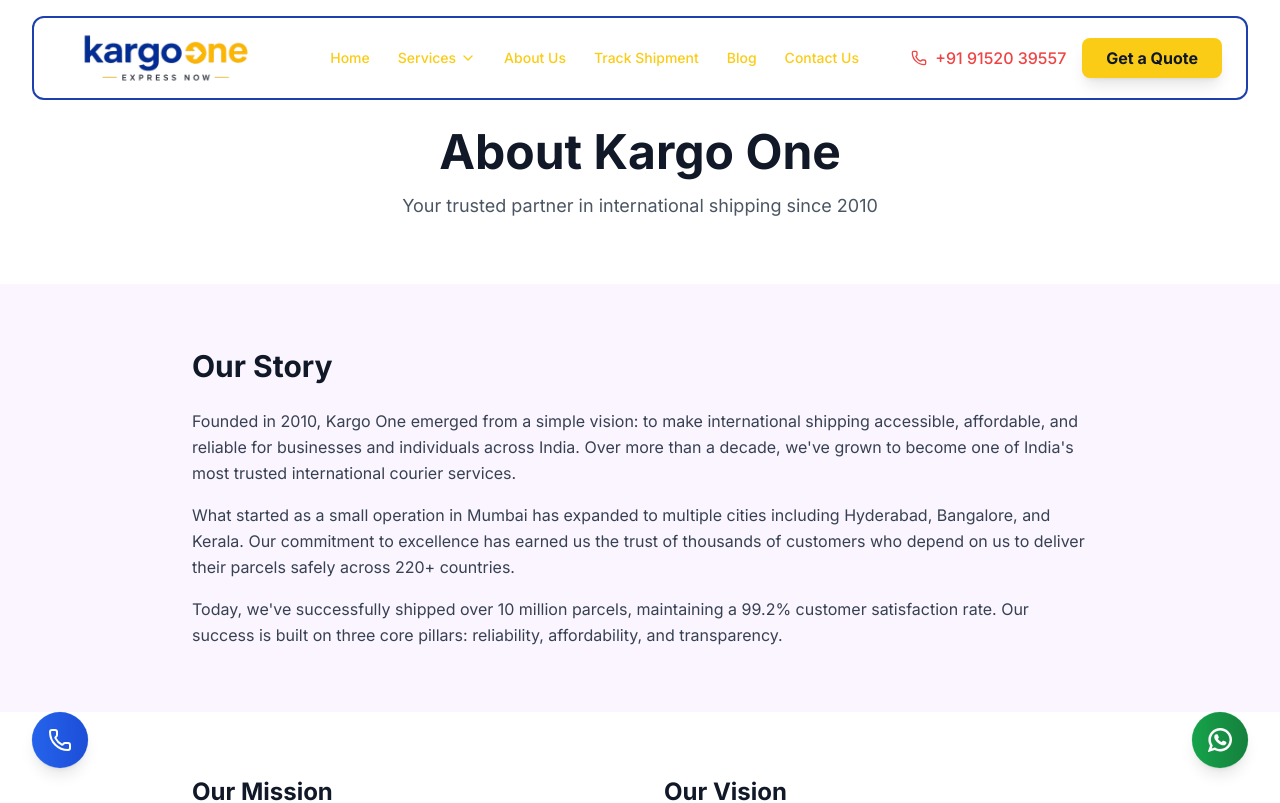
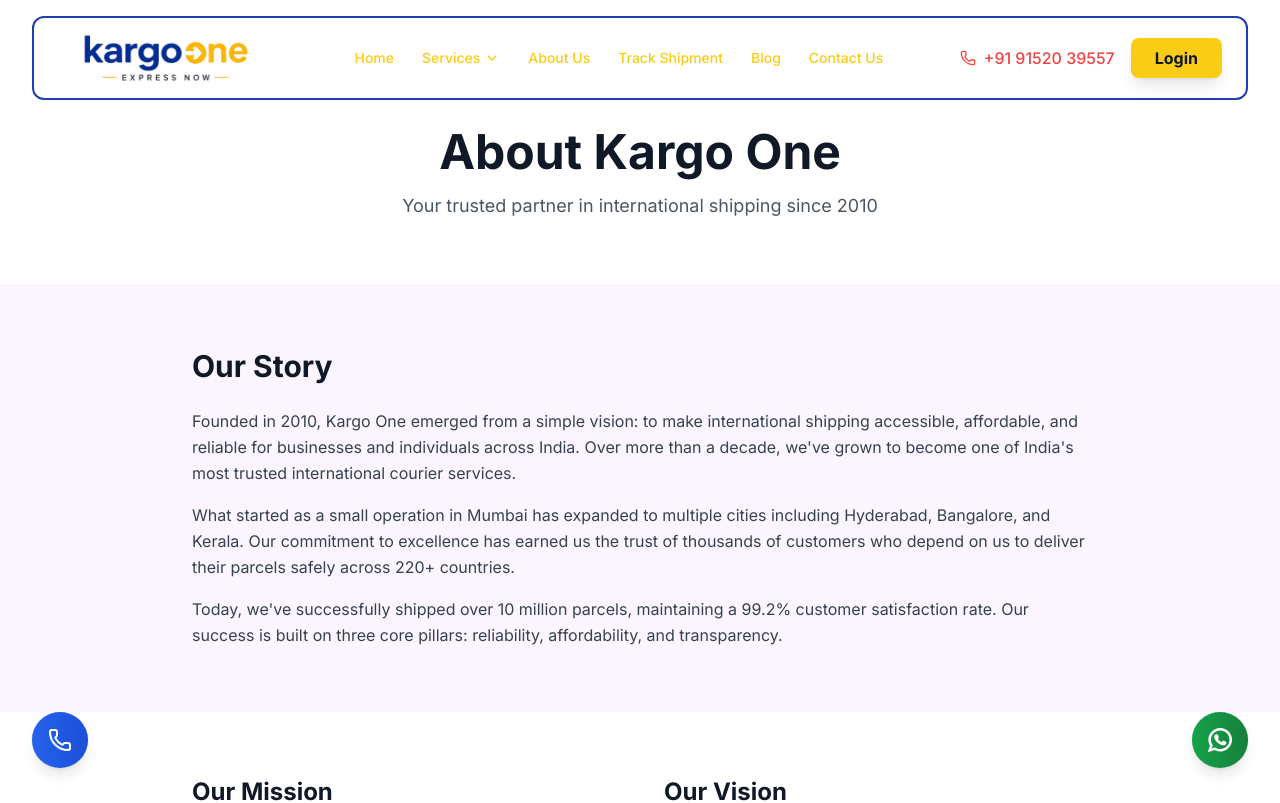
Before and after one commit to KingAshu22/next-express-hub, a Next.js app: page /about in a window 1280 px wide. Shown: the top 803 px of the page. Built offline with nearby package versions, Linux system fonts and the light colour scheme.

Commit message:
Added login buton in header

```diff
--- a/app/_components/FrontHeader.jsx
+++ b/app/_components/FrontHeader.jsx
@@ -83,10 +83,10 @@ export default function FrontHeader() {
               +91 91520 39557
             </a>
             <button
-              onClick={() => router.push("/contact")}
+              onClick={() => router.push("/dashboard")}
               className="px-6 py-2 bg-yellow-400 hover:bg-yellow-500 text-slate-900 font-bold rounded-lg transition-all duration-300 transform hover:scale-105 shadow-lg"
             >
-              Get a Quote
+              Login
             </button>
           </div>
 
```
